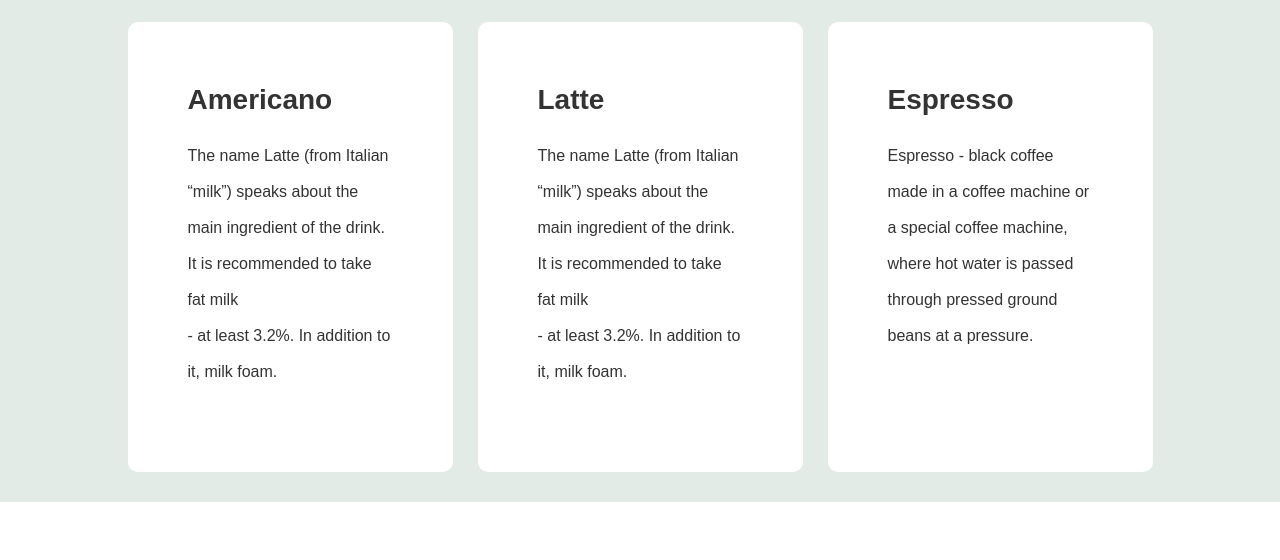
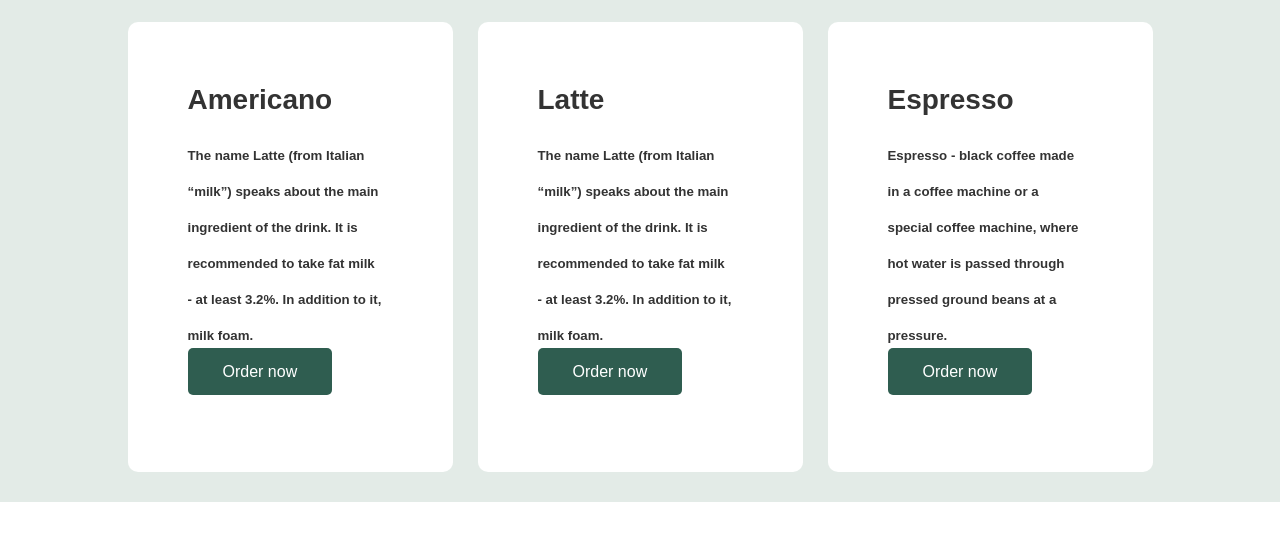
Before and after one commit to abduganiyevmuhammadyusuf83-png/Coffe, a plain HTML site: page index.html in a window 1280 px wide. Shown: the part 1820-2380 px from the top of the page. Drawn offline with Linux system fonts and the light colour scheme.

```diff
--- a/index.html
+++ b/index.html
@@ -36,21 +36,21 @@
           <div class="coffe-label">Coffee Shop</div><br> <br>
           <a href="#" class="order-btn">Order here</a>
           </div>
-          <div class="coffe-image">
+          <div class="grinds-section">
+            <div class="coffe-image">
             <div class="coffe-box"></div>
             <div class="small-box"></div>
             <img src="assets/coffe-grind.png" alt="coffe-grind">
           </div>
-          <div class="media-icons">
             <div class="social">
-                <div class="icons">
+               <div class="icons">
                <img src="assets/facebook.png">
                <img src="assets/insta.png">
                <img src="assets/twitter.png">
+               <p class="follow-text">Follow us</p>
         </div>
-        <p class="follow-text">Follow us</p>
     </div>
-   </div>
+  </div>
    </div>
 
     <div class="coffe-cup">
@@ -81,19 +81,28 @@
     <div class="card">
       <div class="card-content">
         <h4>Americano</h4>
-        <p>The name Latte (from Italian <br>“milk”) speaks about the main ingredient of the drink. It is recommended to take fat milk <br>- at least 3.2%. In addition to it, milk foam.</p>
+        <h5>The name Latte (from Italian <br>“milk”) speaks about the main ingredient of the drink. It is recommended to take fat milk <br>- at least 3.2%. In addition to it, milk foam.</h5>
+        <div class="order-button">
+           <a href="#" class="order-btn">Order now</a>
+        </div>
       </div>
     </div>
     <div class="card">
       <div class="card-content">
         <h4>Latte</h4>
-        <p>The name Latte (from Italian <br>“milk”) speaks about the main ingredient of the drink. It is recommended to take fat milk <br>- at least 3.2%. In addition to it, milk foam.</p>
+        <h5>The name Latte (from Italian <br>“milk”) speaks about the main <br>ingredient of the drink. It is <br>recommended to take fat milk <br> - at least 3.2%. In addition to it, milk foam.</h5>
+        <div class="order-button">
+           <a href="#" class="order-btn">Order now</a>
+        </div>
       </div>
     </div>
-    <div class="card">
+     <div class="card">
       <div class="card-content">
         <h4>Espresso</h4>
-        <p>Espresso - black coffee made in a coffee machine or a special coffee machine, where hot water is passed through pressed ground beans at a pressure.</p>
+        <h5>Espresso - black coffee made <br>in a coffee machine or a <br>special coffee machine, where <br> hot water is passed through <br> pressed ground beans at a pressure.</h5>
+        <div class="order-button">
+           <a href="#" class="order-btn">Order now</a>
+        </div>
       </div>
     </div>
    </div>
```
Also changed, not shown: assets/capucino.png (added), assets/map.png (added).
